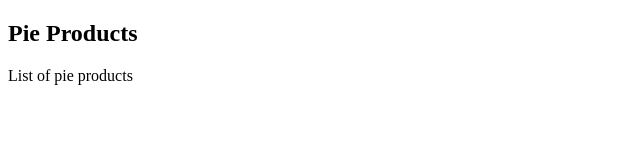
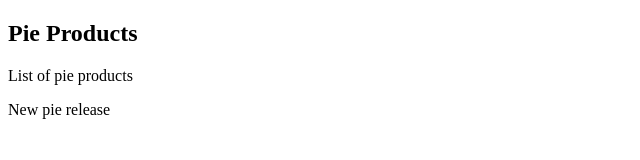
Before and after one commit to nagiriashwini/com.pie.demo, a plain HTML site: page index.html in a window 1280 px wide. Shown: the whole page, without its empty margins (0-640 px from the left). Drawn offline with Linux system fonts and the light colour scheme.

Commit message:
index completed
coding done for 1st release v 1.0

```diff
--- a/index.html
+++ b/index.html
@@ -7,6 +7,7 @@
 <body>
 <h2>Pie Products</h2>
 <p>List of pie products</p>
+<span>New pie release</span>
 
 
 </body>
```
